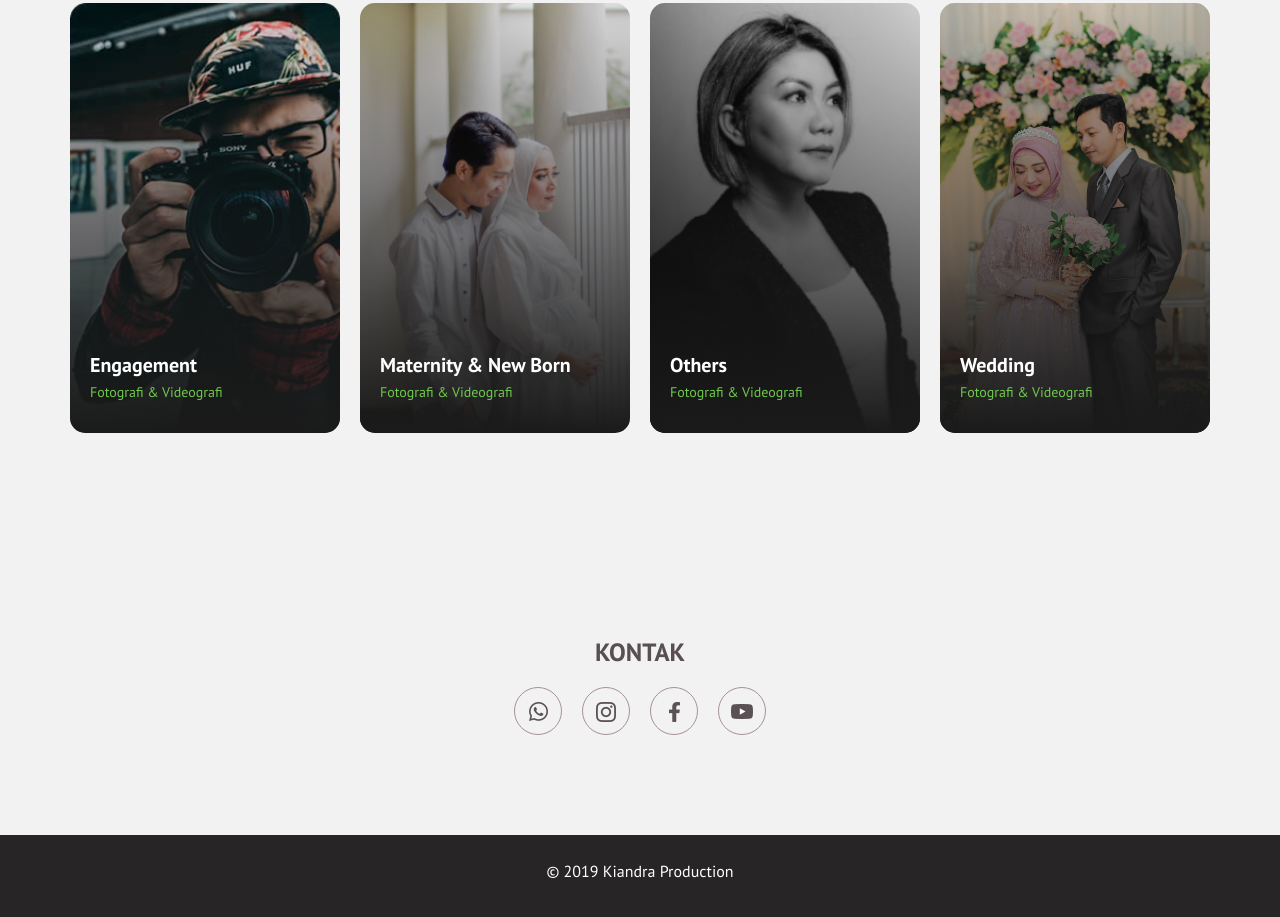
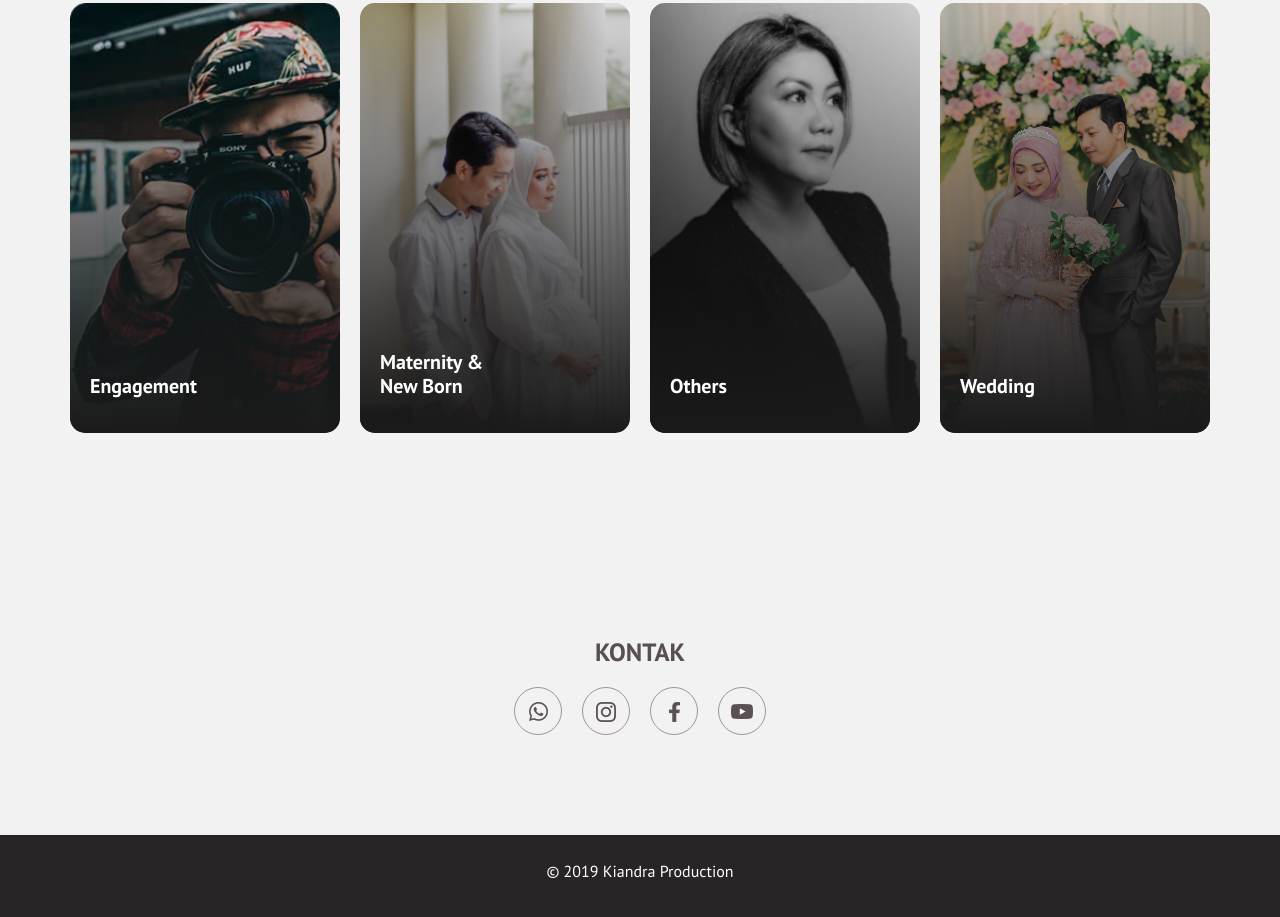
Before and after one commit to kiandraproduction/kiandraproduction, a plain HTML site: page index.html in a window 1280 px wide. Shown: the part 1493-2410 px from the top of the page. Drawn offline with Linux system fonts and the light colour scheme.

Commit message:
memperbaiki maternity dan new born

```diff
--- a/index.html
+++ b/index.html
@@ -82,7 +82,6 @@
                 <div class="card-img-overlay">
                   <div class="bottom-text">
                     <h5 class="card-title">Wedding</h5>
-                    <p class="card-text">Fotografi & Videografi</p>
                   </div>
                 </div>
               </div></a>
@@ -92,7 +91,6 @@
                 <div class="card-img-overlay">
                   <div class="bottom-text">
                     <h5 class="card-title">Pre-Wedding</h5>
-                    <p class="card-text">Fotografi & Videografi</p>
                   </div>
                 </div>
               </div></a>
@@ -102,7 +100,6 @@
                 <div class="card-img-overlay">
                   <div class="bottom-text">
                     <h5 class="card-title">Engagement</h5>
-                    <p class="card-text">Fotografi & Videografi</p>
                   </div>
                 </div></a>
               </div>
@@ -111,8 +108,8 @@
               <a href="https://www.instagram.com/explore/tags/kiandramaternity/"><div class="card"> <img class="card-img" src="assets/img/portofolio/maternity_new_born.jpg" alt="">
                 <div class="card-img-overlay">
                   <div class="bottom-text">
-                    <h5 class="card-title">Maternity & New Born</h5>
-                    <p class="card-text">Fotografi & Videografi</p>
+                    <h5 class="card-title">Maternity &
+                    <br>New Born</h5>
                   </div>
                 </div></a>
               </div>
@@ -122,7 +119,6 @@
                 <div class="card-img-overlay">
                   <div class="bottom-text">
                     <h5 class="card-title">Others</h5>
-                    <p class="card-text">Fotografi & Videografi</p>
                   </div>
                 </div></a>
               </div>
```
